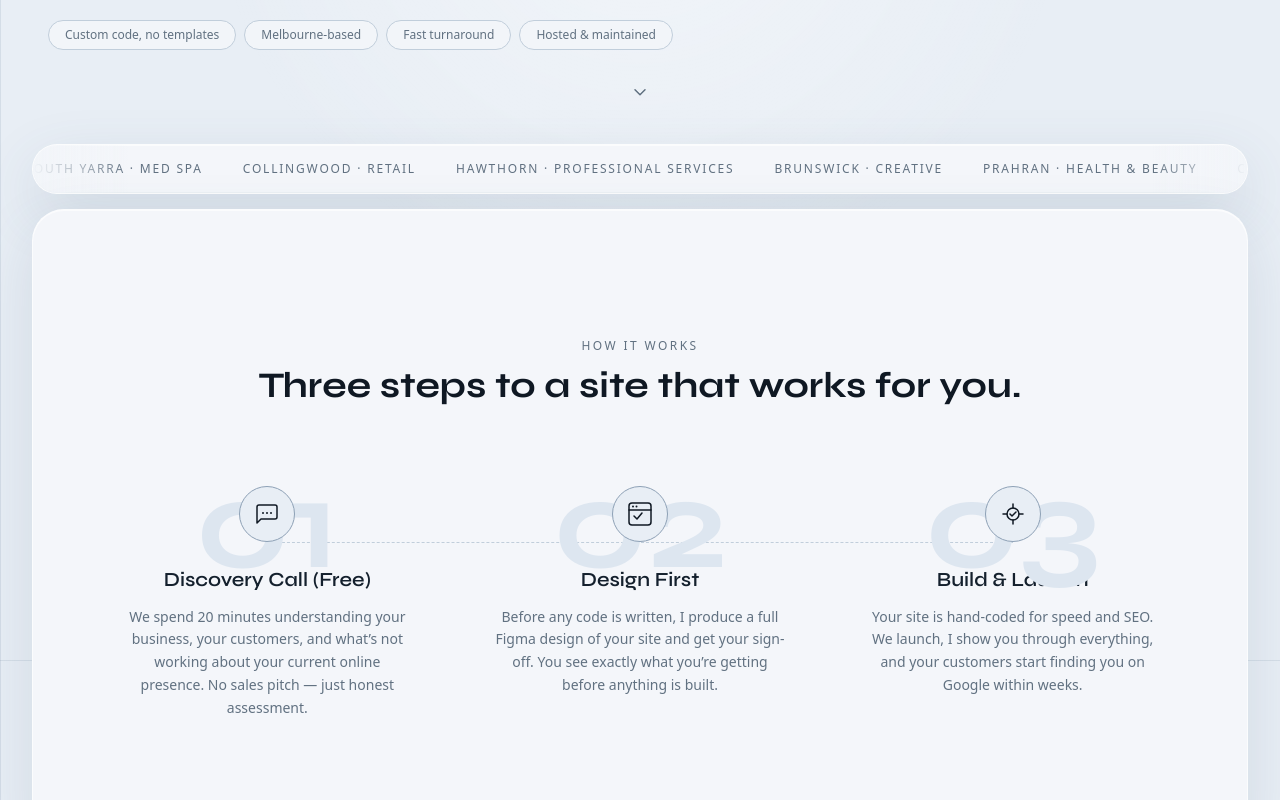
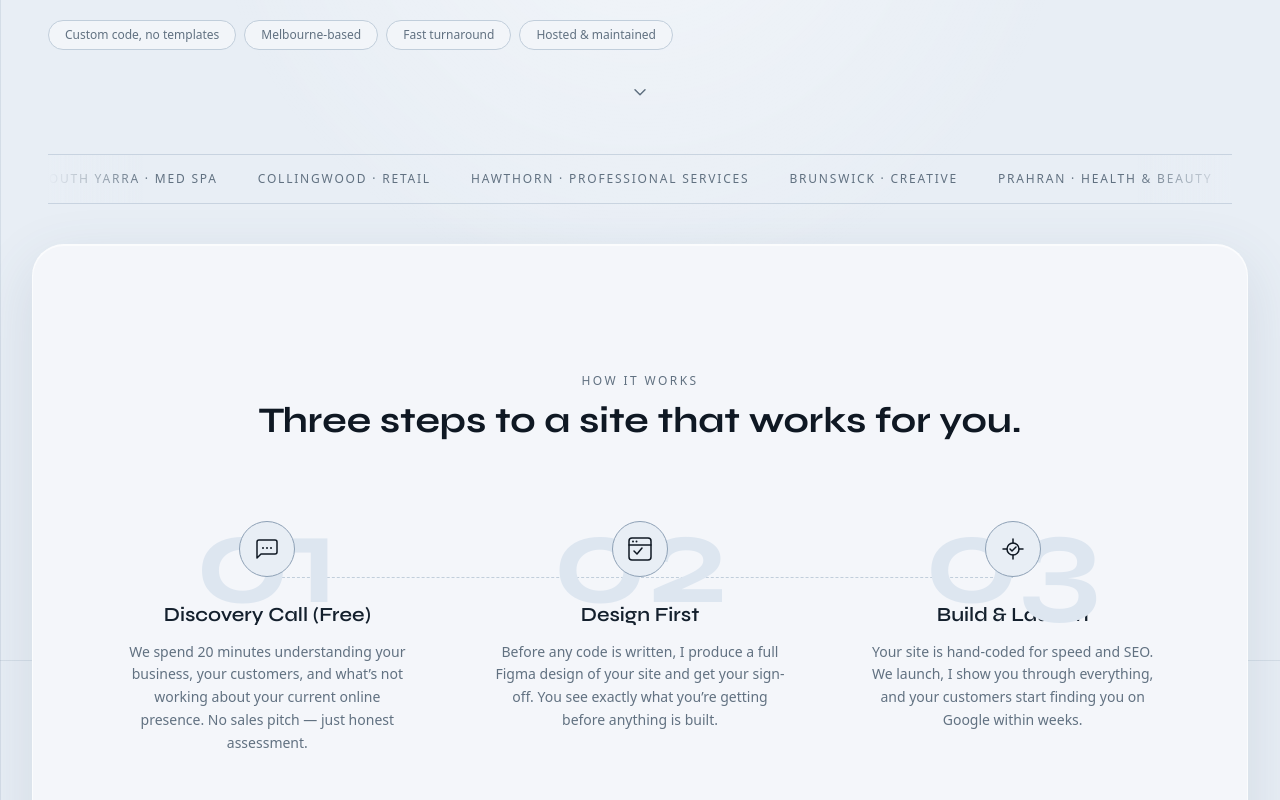
Before and after one commit to AperixStudio/Aperix-Website, a Next.js app: page / in a window 1280 px wide. Shown: the part 940-1740 px from the top of the page. Built offline with nearby package versions, Linux system fonts and the light colour scheme.

Commit message:
feat: refactor agency panel classes and improve layout consistency

```diff
--- a/app/globals.css
+++ b/app/globals.css
@@ -117,9 +117,8 @@ body {
   -moz-osx-font-smoothing: grayscale;
 }
 
-.agency-panel-section {
+.agency-panel-wrap {
   position: relative;
-  margin: 0.9rem 1rem 0;
   overflow: hidden;
   border: 1px solid rgba(255, 255, 255, 0.7);
   border-radius: 2rem;
@@ -131,9 +130,8 @@ body {
   backdrop-filter: blur(16px);
 }
 
-.agency-panel-dark {
+.agency-panel-dark-wrap {
   position: relative;
-  margin: 0.9rem 1rem 0;
   overflow: hidden;
   border: 1px solid rgba(255, 255, 255, 0.1);
   border-radius: 2rem;
@@ -142,20 +140,6 @@ body {
   box-shadow:
     0 22px 65px rgba(30, 45, 65, 0.28),
     inset 0 1px 0 rgba(255, 255, 255, 0.08);
-}
-
-@media (min-width: 640px) {
-  .agency-panel-section,
-  .agency-panel-dark {
-    margin-inline: 1.5rem;
-  }
-}
-
-@media (min-width: 1024px) {
-  .agency-panel-section,
-  .agency-panel-dark {
-    margin-inline: 2rem;
-  }
 }
 
 /* Smooth scrolling for anchor links */
--- a/components/agency/DemoCustomizerSection.tsx
+++ b/components/agency/DemoCustomizerSection.tsx
@@ -52,10 +52,10 @@ export default function DemoCustomizerSection() {
   return (
     <section
       id="demo-brief"
-      className="agency-panel-section px-6 py-20 lg:px-12 lg:py-32"
+      className="px-4 py-4 sm:px-6 lg:px-8"
       aria-labelledby="demo-brief-heading"
     >
-      <div className="mx-auto max-w-7xl">
+      <div className="agency-panel-wrap mx-auto max-w-7xl px-6 py-20 lg:px-12 lg:py-32">
         <div className="grid gap-10 lg:grid-cols-[1.15fr_0.85fr] lg:items-end">
           <div>
             <p className="mb-3 text-xs font-medium uppercase tracking-[0.2em] text-agency-muted">
--- a/components/agency/FAQSection.tsx
+++ b/components/agency/FAQSection.tsx
@@ -59,7 +59,7 @@ export default function FAQSection() {
 
   return (
     <section
-      className="agency-panel-section px-6 py-20 lg:px-12 lg:py-32"
+      className="px-6 py-20 lg:px-12 lg:py-32"
       aria-labelledby="faq-heading"
     >
       <div className="mx-auto max-w-3xl">
--- a/components/agency/FinalCTA.tsx
+++ b/components/agency/FinalCTA.tsx
@@ -32,7 +32,7 @@ export default function FinalCTA() {
 
   return (
     <section
-      className="agency-panel-dark px-6 py-20 lg:px-12 lg:py-32"
+      className="px-4 py-4 sm:px-6 lg:px-8"
       aria-labelledby="final-cta-heading"
     >
       <motion.div
@@ -40,7 +40,7 @@ export default function FinalCTA() {
         initial={prefersReduced ? undefined : "hidden"}
         whileInView={prefersReduced ? undefined : "visible"}
         viewport={{ once: true, amount: 0.15 }}
-        className="mx-auto max-w-2xl text-center"
+        className="agency-panel-dark-wrap mx-auto max-w-5xl px-6 py-20 text-center sm:px-8 lg:px-12 lg:py-24"
       >
         {/* H2 */}
         <motion.h2
--- a/components/agency/HowItWorks.tsx
+++ b/components/agency/HowItWorks.tsx
@@ -109,11 +109,12 @@ export default function HowItWorks() {
   return (
     <section
       id="how-it-works"
-      className="agency-panel-section relative px-6 py-20 lg:px-12 lg:py-32"
+      className="px-4 py-4 sm:px-6 lg:px-8"
       aria-labelledby="hiw-heading"
     >
+      <div className="agency-panel-wrap mx-auto max-w-7xl px-6 py-20 lg:px-12 lg:py-32">
       {/* Section header */}
-      <div className="mx-auto max-w-7xl text-center">
+      <div className="text-center">
         <p className="mb-3 text-xs font-medium uppercase tracking-[0.2em] text-agency-muted">
           How It Works
         </p>
@@ -172,6 +173,7 @@ export default function HowItWorks() {
           </motion.div>
         ))}
       </div>
+      </div>
     </section>
   );
 }
--- a/components/agency/LiveSitesSection.tsx
+++ b/components/agency/LiveSitesSection.tsx
@@ -37,7 +37,7 @@ export default function LiveSitesSection() {
   return (
     <section
       id="live-sites"
-      className="agency-panel-section px-6 py-20 lg:px-12 lg:py-32"
+      className="px-6 py-20 lg:px-12 lg:py-32"
       aria-labelledby="live-sites-heading"
     >
       <div className="mx-auto max-w-7xl">
--- a/components/agency/SocialProofBar.tsx
+++ b/components/agency/SocialProofBar.tsx
@@ -22,18 +22,16 @@ export default function SocialProofBar() {
   const items = [...PHRASES, ...PHRASES];
 
   return (
-    <section
-      aria-label="Areas we serve"
-      className="agency-panel-section relative overflow-hidden py-4"
-    >
+    <section aria-label="Areas we serve" className="px-6 py-6 lg:px-12">
+      <div className="relative mx-auto max-w-7xl overflow-hidden border-y border-agency-border/80 py-4">
         {/* Edge fades */}
         <div
           aria-hidden="true"
-        className="pointer-events-none absolute inset-y-0 left-0 z-10 w-24 bg-linear-to-r from-agency-surface to-transparent"
+          className="pointer-events-none absolute inset-y-0 left-0 z-10 w-24 bg-linear-to-r from-agency-bg to-transparent"
         />
         <div
           aria-hidden="true"
-        className="pointer-events-none absolute inset-y-0 right-0 z-10 w-24 bg-linear-to-l from-agency-surface to-transparent"
+          className="pointer-events-none absolute inset-y-0 right-0 z-10 w-24 bg-linear-to-l from-agency-bg to-transparent"
         />
 
         {/* Marquee track */}
@@ -41,12 +39,13 @@ export default function SocialProofBar() {
           {items.map((phrase, i) => (
             <span
               key={`${phrase}-${i}`}
-            className="shrink-0 text-xs font-medium tracking-[0.15em] uppercase text-agency-muted whitespace-nowrap"
+              className="shrink-0 whitespace-nowrap text-xs font-medium tracking-[0.15em] uppercase text-agency-muted"
             >
               {phrase}
             </span>
           ))}
         </div>
+      </div>
     </section>
   );
 }
--- a/components/agency/TechnicalEdge.tsx
+++ b/components/agency/TechnicalEdge.tsx
@@ -87,10 +87,10 @@ export default function TechnicalEdge() {
 
   return (
     <section
-      className="agency-panel-section px-6 py-20 lg:px-12 lg:py-32"
+      className="px-4 py-4 sm:px-6 lg:px-8"
       aria-labelledby="benefits-heading"
     >
-      <div className="mx-auto max-w-7xl">
+      <div className="agency-panel-wrap mx-auto max-w-7xl px-6 py-20 lg:px-12 lg:py-32">
         {/* â”€â”€ Header â”€â”€â”€â”€â”€â”€â”€â”€â”€â”€â”€â”€â”€â”€â”€â”€â”€â”€â”€â”€â”€â”€â”€â”€â”€â”€â”€â”€â”€â”€â”€â”€â”€â”€â”€â”€â”€â”€â”€â”€ */}
         <motion.div
           initial={prefersReduced ? false : { opacity: 0, y: 16 }}
--- a/components/agency/TierShowcase.tsx
+++ b/components/agency/TierShowcase.tsx
@@ -32,7 +32,7 @@ export default function TierShowcase() {
   return (
     <section
       id="tiers"
-      className="agency-panel-section px-6 py-20 lg:px-12 lg:py-32"
+      className="px-6 py-20 lg:px-12 lg:py-32"
       aria-labelledby="tiers-heading"
     >
       {/* ── Section header ──────────────────────────────────── */}
```
Lines whose indentation alone changed are shown as unchanged.
